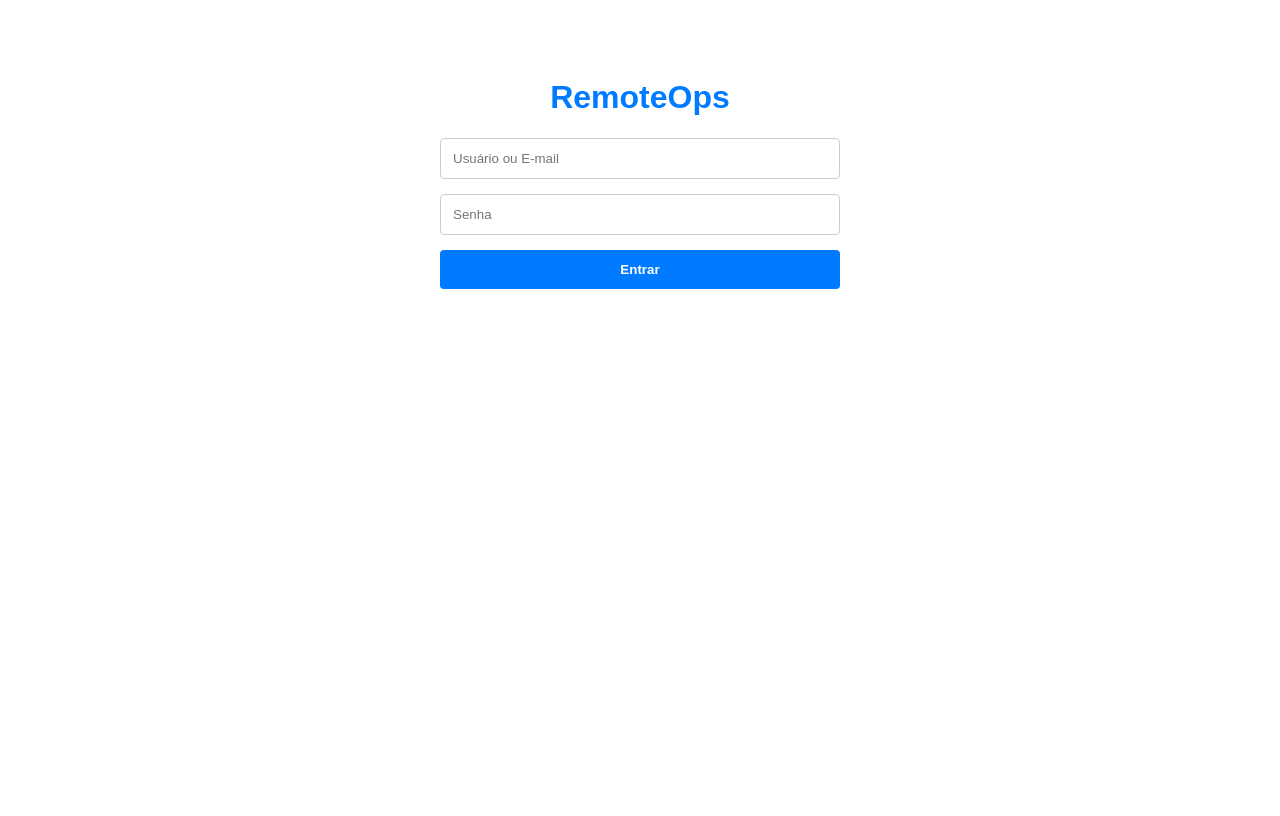
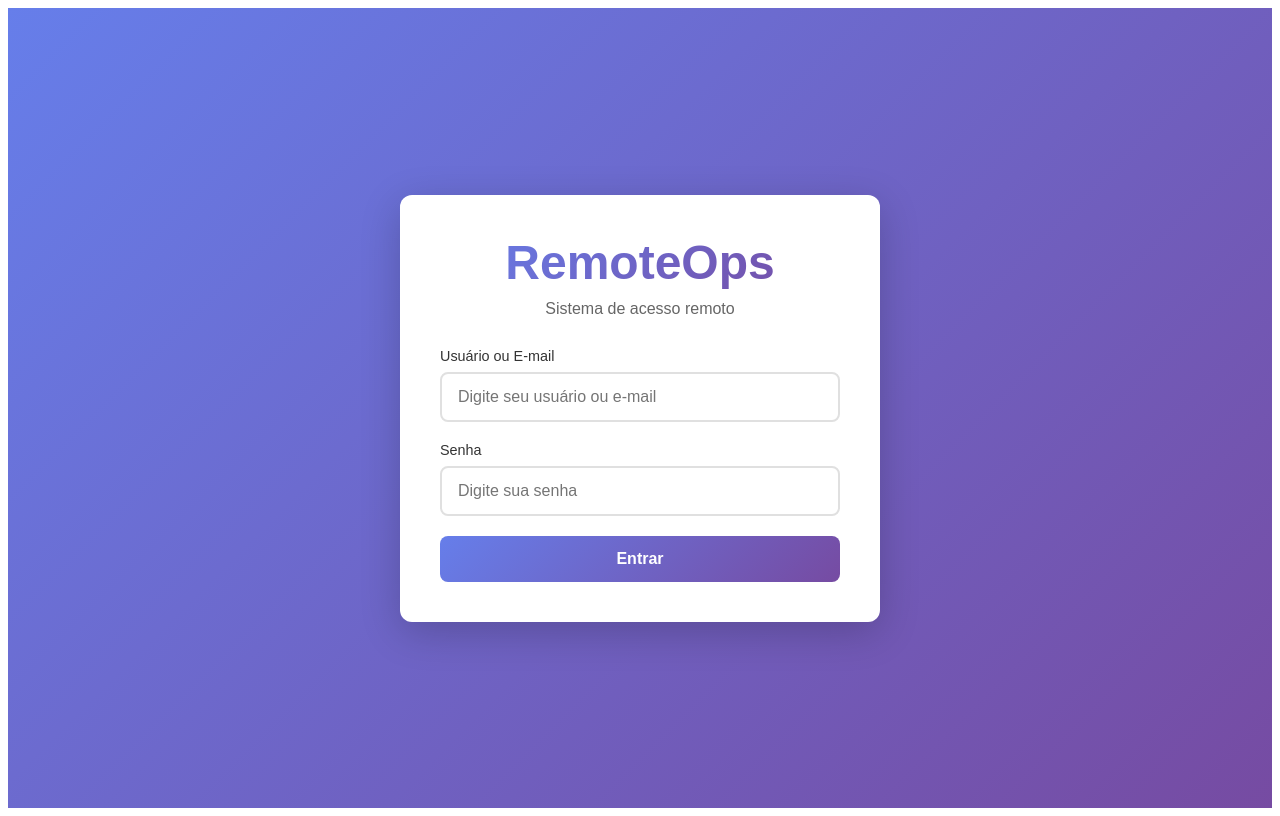
Before and after one commit to davi-ricardo/rustdesk-saas, a React (Vite) app in the folder frontend/: page / in a window 1280 px wide. Built offline with nearby package versions, Linux system fonts and the light colour scheme.

Commit message:
Modifica tela de login para design moderno com gradient e card

```diff
--- a/frontend/src/App.jsx
+++ b/frontend/src/App.jsx
@@ -787,16 +787,110 @@ function App() {
   }
 
   return (
-    <div style={{ padding: '50px', maxWidth: '400px', margin: '0 auto', textAlign: 'center', fontFamily: 'sans-serif' }}>
-      <h1 style={{ color: '#007bff' }}>RemoteOps</h1>
-      <form onSubmit={handleLogin} style={{ display: 'flex', flexDirection: 'column', gap: '15px' }}>
-        <input type="text" placeholder="Usuário ou E-mail" value={email} onChange={(e) => setEmail(e.target.value)} style={{ padding: '12px', borderRadius: '4px', border: '1px solid #ccc' }} required />
-        <input type="password" placeholder="Senha" value={password} onChange={(e) => setPassword(e.target.value)} style={{ padding: '12px', borderRadius: '4px', border: '1px solid #ccc' }} required />
-        <button type="submit" disabled={loading} style={{ padding: '12px', background: loading ? '#ccc' : '#007bff', color: 'white', border: 'none', borderRadius: '4px', fontWeight: 'bold', cursor: loading ? 'not-allowed' : 'pointer' }}>
-          {loading ? 'Carregando...' : 'Entrar'}
-        </button>
-      </form>
-      {error && <p style={{ color: 'red', marginTop: '15px' }}>{error}</p>}
+    <div style={{
+      minHeight: '100vh',
+      background: 'linear-gradient(135deg, #667eea 0%, #764ba2 100%)',
+      display: 'flex',
+      alignItems: 'center',
+      justifyContent: 'center',
+      fontFamily: 'sans-serif'
+    }}>
+      <div style={{
+        background: 'white',
+        padding: '40px',
+        borderRadius: '12px',
+        boxShadow: '0 10px 40px rgba(0,0,0,0.2)',
+        maxWidth: '400px',
+        width: '100%',
+        margin: '20px'
+      }}>
+        <div style={{ textAlign: 'center', marginBottom: '30px' }}>
+          <div style={{
+            fontSize: '48px',
+            background: 'linear-gradient(135deg, #667eea 0%, #764ba2 100%)',
+            WebkitBackgroundClip: 'text',
+            WebkitTextFillColor: 'transparent',
+            backgroundClip: 'text',
+            fontWeight: 'bold',
+            marginBottom: '10px'
+          }}>RemoteOps</div>
+          <p style={{ color: '#666', margin: 0 }}>Sistema de acesso remoto</p>
+        </div>
+
+        <form onSubmit={handleLogin} style={{ display: 'flex', flexDirection: 'column', gap: '20px' }}>
+          <div style={{ display: 'flex', flexDirection: 'column', gap: '8px' }}>
+            <label style={{ color: '#333', fontSize: '0.9em', fontWeight: '500' }}>Usuário ou E-mail</label>
+            <input
+              type="text"
+              placeholder="Digite seu usuário ou e-mail"
+              value={email}
+              onChange={(e) => setEmail(e.target.value)}
+              style={{
+                padding: '14px 16px',
+                borderRadius: '8px',
+                border: '2px solid #e0e0e0',
+                fontSize: '16px',
+                transition: 'border-color 0.3s'
+              }}
+              onFocus={(e) => e.target.style.borderColor = '#667eea'}
+              onBlur={(e) => e.target.style.borderColor = '#e0e0e0'}
+              required
+            />
+          </div>
+
+          <div style={{ display: 'flex', flexDirection: 'column', gap: '8px' }}>
+            <label style={{ color: '#333', fontSize: '0.9em', fontWeight: '500' }}>Senha</label>
+            <input
+              type="password"
+              placeholder="Digite sua senha"
+              value={password}
+              onChange={(e) => setPassword(e.target.value)}
+              style={{
+                padding: '14px 16px',
+                borderRadius: '8px',
+                border: '2px solid #e0e0e0',
+                fontSize: '16px',
+                transition: 'border-color 0.3s'
+              }}
+              onFocus={(e) => e.target.style.borderColor = '#667eea'}
+              onBlur={(e) => e.target.style.borderColor = '#e0e0e0'}
+              required
+            />
+          </div>
+
+          <button
+            type="submit"
+            disabled={loading}
+            style={{
+              padding: '14px',
+              background: loading ? '#ccc' : 'linear-gradient(135deg, #667eea 0%, #764ba2 100%)',
+              color: 'white',
+              border: 'none',
+              borderRadius: '8px',
+              fontWeight: 'bold',
+              fontSize: '16px',
+              cursor: loading ? 'not-allowed' : 'pointer',
+              transition: 'transform 0.2s, box-shadow 0.2s'
+            }}
+            onMouseEnter={(e) => !loading && (e.target.style.transform = 'translateY(-2px)')}
+            onMouseLeave={(e) => !loading && (e.target.style.transform = 'translateY(0)')}
+          >
+            {loading ? 'Carregando...' : 'Entrar'}
+          </button>
+        </form>
+        {error && (
+          <div style={{
+            marginTop: '20px',
+            padding: '12px',
+            background: '#fff3f3',
+            border: '1px solid #ffc9c9',
+            borderRadius: '8px',
+            color: '#c92a2a'
+          }}>
+            {error}
+          </div>
+        )}
+      </div>
     </div>
   )
 }
```
